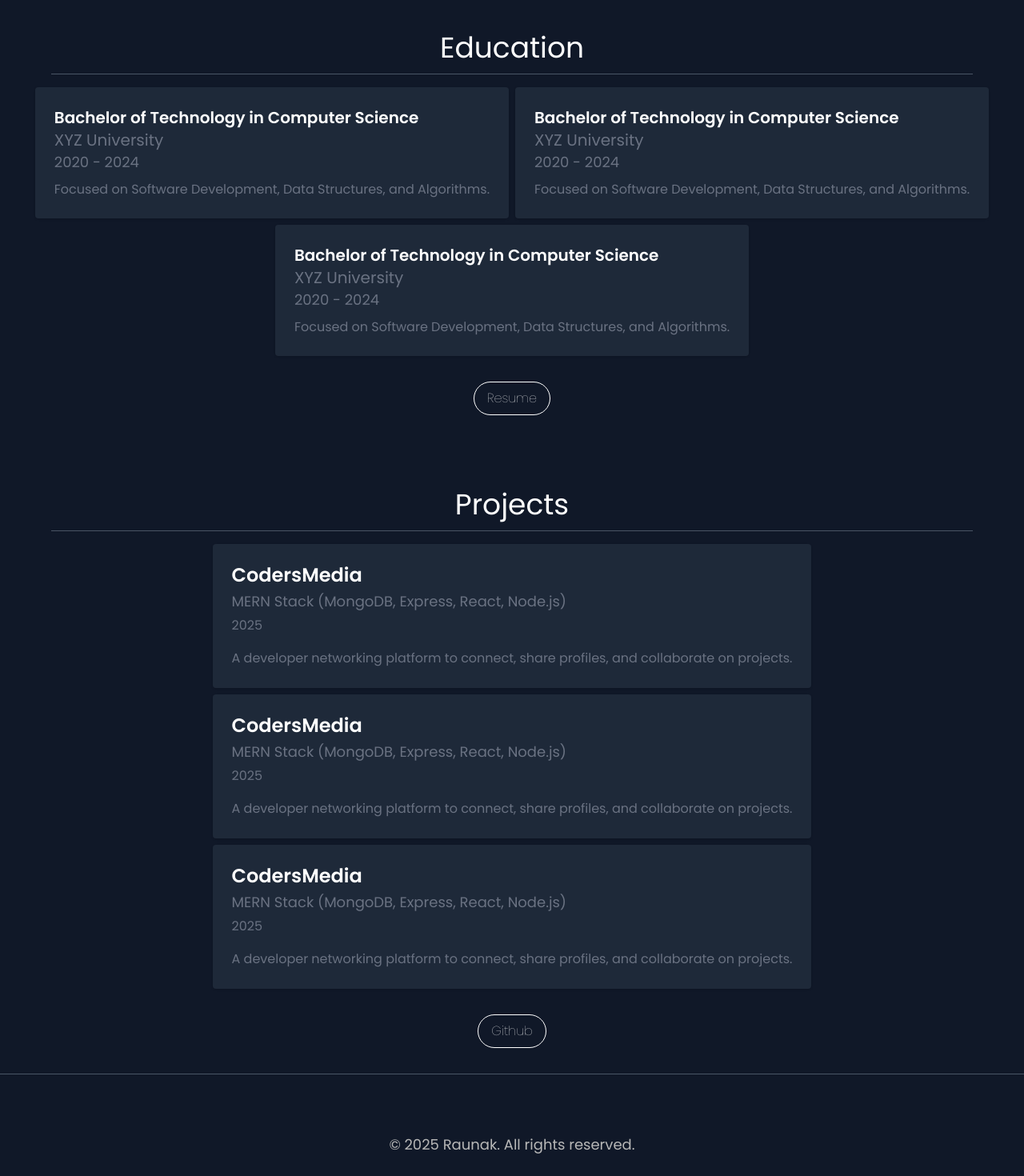
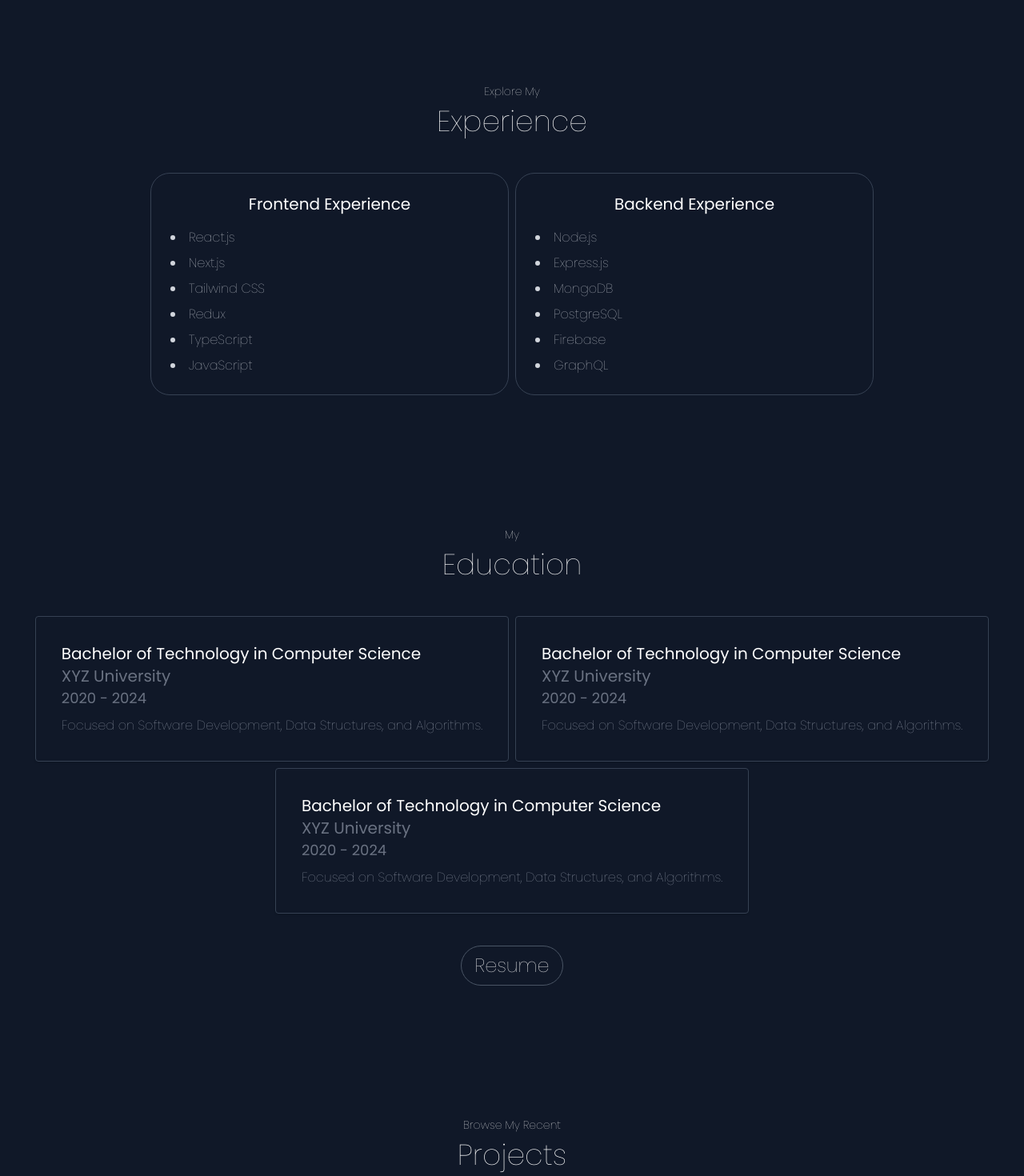
Before and after one commit to CtrlAltWin/New-Portfolio, a React (Vite) app: page /about in a window 1280 px wide. Shown: the part 100-1570 px from the top of the page at 80% size. Built offline with nearby package versions, Linux system fonts and the light colour scheme.

Commit message:
feat:built Experience section in About page

```diff
--- a/src/components/About.jsx
+++ b/src/components/About.jsx
@@ -1,25 +1,56 @@
 import React from "react";
-import Sidebar from "./Sidebar";
 import EducationCard from "./EducationCard";
 import Footer from "./Footer";
 import ProjectCard from "./ProjectCard";
+import ExperienceCard from "./ExperienceCard";
+const frontendTechs = [
+  "React.js",
+  "Next.js",
+  "Tailwind CSS",
+  "Redux",
+  "TypeScript",
+  "JavaScript",
+];
+
+const backendTechs = [
+  "Node.js",
+  "Express.js",
+  "MongoDB",
+  "PostgreSQL",
+  "Firebase",
+  "GraphQL",
+];
 const About = () => {
   return (
     <div className="flex-col text-white mt-6 gap-2">
-      {/* <div className="flex flex-col items-center">
-        <h3 className="text-4xl py-3 w-full text-center">About</h3>
-        <p className="text-center text-2xl text-gray-400">
-          I'm a passionate full-stack developer with expertise in the MERN stack
-          and a strong background in DSA.
-        </p>
-      </div> */}
+      <div className="about-section">
+        <div className="experience flex flex-col items-center">
+          <h3 className="text-sm border-gray-600 w-[90vw] py-1 text-center mt-24 font-thin">
+            Explore My
+          </h3>
+          <h3 className="text-4xl border-gray-600 w-[90vw] py-1 text-center font-thin">
+            Experience
+          </h3>
+          <div className="education-cards flex justify-center flex-wrap gap-2 w-full mt-10">
+            <ExperienceCard
+              title="Frontend Experience"
+              techStacks={frontendTechs}
+            />
+            <ExperienceCard
+              title="Backend Experience"
+              techStacks={backendTechs}
+            />
+          </div>
+        </div>
 
-      <div className="about-section">
-        <div className="education flex flex-col items-center mt-8 py-4">
-          <h3 className="text-4xl sm:border-b border-gray-600 w-[90vw] text-center py-3">
+        <div className="education flex flex-col items-center">
+          <h3 className="text-sm border-gray-600 w-[90vw] py-1 text-center mt-40 font-thin">
+            My
+          </h3>
+          <h3 className="text-4xl border-gray-600 w-[90vw] py-1 text-center font-thin">
             Education
           </h3>
-          <div className="education-cards flex justify-center flex-wrap gap-2 w-full py-4">
+          <div className="education-cards flex justify-center flex-wrap gap-2 w-full mt-10">
             <EducationCard
               degree="Bachelor of Technology in Computer Science"
               school="XYZ University"
@@ -39,18 +70,21 @@ const About = () => {
               description="Focused on Software Development, Data Structures, and Algorithms."
             />
           </div>
-          <div className="flex justify-center my-4">
-            <button className="py-2 px-4 font-thin rounded-full border">
+          <div className="flex justify-center mt-10">
+            <button className="py-2 px-4 font-thin rounded-full text-2xl border border-gray-600">
               Resume
             </button>
           </div>
         </div>
 
-        <div className="Projects flex flex-col items-center border-blue-500 mt-8 py-4">
-          <h3 className="text-4xl sm:border-b border-gray-600 w-[90vw] text-center py-3">
+        <div className="Projects flex flex-col items-center border-blue-500">
+          <h3 className="text-sm border-gray-600 w-[90vw] py-1 text-center mt-40 font-thin">
+            Browse My Recent
+          </h3>
+          <h3 className="text-4xl border-gray-600 w-[90vw] py-1 text-center font-thin">
             Projects
           </h3>
-          <div className="education-cards flex justify-center flex-wrap gap-2 w-full py-4">
+          <div className="project-cards flex justify-center flex-wrap gap-2 w-full mt-10">
             <ProjectCard
               title="CodersMedia"
               stack="MERN Stack (MongoDB, Express, React, Node.js)"
@@ -70,8 +104,8 @@ const About = () => {
               description="A developer networking platform to connect, share profiles, and collaborate on projects."
             />
           </div>
-          <div className="flex justify-center my-4">
-            <button className="py-2 px-4 font-thin rounded-full border">
+          <div className="flex justify-center mt-10">
+            <button className="py-2 px-4 font-thin rounded-full text-2xl border border-gray-600">
               Github
             </button>
           </div>
--- a/src/components/EducationCard.jsx
+++ b/src/components/EducationCard.jsx
@@ -1,10 +1,10 @@
 const EducationCard = ({ degree, school, year, description }) => {
   return (
-    <div className="bg-gray-800 p-6 shadow-sm rounded">
-      <h2 className="text-xl font-semibold text-white">{degree}</h2>
+    <div className="p-8 shadow-sm rounded border border-gray-700">
+      <h2 className="text-xl text-white">{degree}</h2>
       <h3 className="text-xl text-gray-500">{school}</h3>
       <p className="text-lg text-gray-500">{year}</p>
-      <p className="mt-2 text-gray-500">{description}</p>
+      <p className="font-thin mt-2 text-gray-400">{description}</p>
     </div>
   );
 };
--- /dev/null
+++ b/src/components/ExperienceCard.jsx
@@ -0,0 +1,16 @@
+const ExperienceCard = ({ title, techStacks }) => {
+  return (
+    <div className="border border-gray-700 p-6  w-full max-w-md rounded-3xl">
+      <h2 className="text-xl mb-4 text-center">{title}</h2>
+      <ul className="list-disc list-inside space-y-2">
+        {techStacks.map((tech, index) => (
+          <li key={index} className="text-gray-300 font-thin">
+            {tech}
+          </li>
+        ))}
+      </ul>
+    </div>
+  );
+};
+
+export default ExperienceCard;
--- a/src/components/Footer.jsx
+++ b/src/components/Footer.jsx
@@ -1,7 +1,7 @@
 const Footer = () => {
   return (
-    <div className="bg-gray-900 text-white h-44 w-full flex items-center justify-center border-t border-gray-600">
-      <p className="text-lg text-[#B8B8B8]">
+    <div className="bg-gray-900 text-white h-44 w-full flex items-center justify-center border-t border-gray-600 mt-10">
+      <p className="text-lg font-thin">
         &copy; {new Date().getFullYear()} Raunak. All rights reserved.
       </p>
     </div>
--- a/src/components/Header.jsx
+++ b/src/components/Header.jsx
@@ -2,23 +2,15 @@ import React from "react";
 import { Link } from "react-router-dom";
 const Header = () => {
   return (
-    <div className="h-20 text-white flex justify-between items-center px-8 border-b border-gray-700">
+    <div className="h-20 text-white flex justify-between items-center px-10 border border-gray-700">
       <Link className="text-lg sm:text-[2.8vmin]">Portfolio</Link>
       <div className="flex gap-[3.5vw] sm:text-[2.7vmin] items-center font-extralight">
-        <Link
-          to={"/"}
-          className="hover:text-white ease-in duration-200"
-        >
+        <Link to={"/"} className="hover:text-white ease-in duration-200">
           Home
         </Link>
-        <Link
-          to={"/about"}
-          className="hover:text-white ease-in duration-200"
-        >
+        <Link to={"/about"} className="hover:text-white ease-in duration-200">
           About
         </Link>
-
-
       </div>
     </div>
   );
--- a/src/components/Home.jsx
+++ b/src/components/Home.jsx
@@ -5,7 +5,7 @@ const Home = () => {
   const navigate = useNavigate();
   return (
     <div className="flex">
-      <div className="flex flex-col w-full items-center h-[calc(100vh-5.5rem)] py-6 px-4">
+      <div className="flex flex-col w-full items-center py-6 px-4">
         {/* Profile Section */}
         <div className="flex flex-col items-center text-center md:text-left gap-6">
           {/* Profile Image */}
@@ -18,7 +18,7 @@ const Home = () => {
           </div>
 
           {/* Hero Content */}
-          <h3 className="font-semibold text-white text-2xl sm:text-[3vw] lg:text-3xl">
+          <h3 className="text-white text-2xl sm:text-[3vw] lg:text-3xl">
             Turning Ideas Into Reality with
             <span className="text-blue-500 hover:text-4xl duration-200 ease-in">
               {" "}
@@ -27,7 +27,7 @@ const Home = () => {
           </h3>
         </div>
         {/* Introduction */}
-        <p className="font-light text-gray-400 text-xl md:text-2xl text-center max-w-3xl mt-6 md:mt-10">
+        <p className="font-thin text-gray-400 text-xl md:text-2xl text-center max-w-3xl mt-6 md:mt-10">
           Hey, I'm <span className="font-semibold">Raunak</span>, a Full-Stack
           Developer specializing in{" "}
           <span className="font-medium text-blue-500">MERN</span>,
@@ -41,12 +41,12 @@ const Home = () => {
           <button className="h-12 sm:w-48 px-6 border-2 border-blue-600 hover:bg-blue-600 hover:scale-95 duration-200 ease-in text-white rounded-lg">
             Hire Me
           </button>
-          <button className="h-12 sm:w-48 px-6 border-2 hover:border-green-600 hover:bg-green-600 hover:scale-95 duration-200 ease-in text-white rounded-lg">
+          <button className="h-12 sm:w-48 px-6 border-2 border-gray-500 hover:border-green-600 hover:bg-green-600 hover:scale-95 duration-200 ease-in text-white rounded-lg">
             Know Me
           </button>
         </div>
       </div>
-      <div className="hidden sm:flex w-12 h-[calc(100vh-5.5rem)] flex-col justify-center gap-8 px-3 text-blue-500 py-10">
+      <div className="hidden sm:flex w-12 h-[calc(100vh-5.5rem)] flex-col justify-center gap-8 px-3 text-gray-500">
         <div>
           <svg
             xmlns="http://www.w3.org/2000/svg"
--- a/src/components/ProjectCard.jsx
+++ b/src/components/ProjectCard.jsx
@@ -1,12 +1,12 @@
 const ProjectCard = ({ title, stack, year, description }) => {
   return (
-      <div className="bg-gray-800 p-6 flex flex-col justify-between shadow-sm rounded">
+    <div className="p-8 flex flex-col justify-between shadow-sm rounded border border-gray-700">
       <div>
-          <h2 className="text-2xl font-semibold text-white leading-tight">{title}</h2>
+        <h2 className="text-2xl text-white leading-tight">{title}</h2>
         <h3 className="text-lg text-gray-500 mt-1">{stack}</h3>
         <p className="text-md text-gray-500 mt-1">{year}</p>
       </div>
-        <p className="text-gray-500 mt-4 leading-relaxed">{description}</p>
+      <p className="font-thin text-gray-400 mt-4 leading-relaxed">{description}</p>
     </div>
   );
 };
--- a/src/components/Sidebar.jsx
+++ /dev/null
@@ -1,18 +0,0 @@
-import React from "react";
-import SidebarButtons from "./SidebarButtons";
-const titles = [
-  "Projects",
-  "Education",
-  "Resume",
-];
-const Sidebar = () => {
-  return (
-    <div className="flex  border-blue-500 justify-center w-[100vw] overflow-x-scroll hide-scrollbar">
-      {titles.map((title) => (
-        <SidebarButtons title={title} />
-      ))}
-    </div>
-  );
-};
-
-export default Sidebar;
--- a/src/components/SidebarButtons.jsx
+++ /dev/null
@@ -1,11 +0,0 @@
-import React from "react";
-
-const SidebarButtons = ({title}) => {
-  return (
-    <buttons className="p-2 duration-200 text-lg ease-in px-4 font-thin">
-      {title}
-    </buttons>
-  );
-};
-
-export default SidebarButtons;
--- a/src/main.jsx
+++ b/src/main.jsx
@@ -3,8 +3,6 @@ import "./index.css";
 import { createBrowserRouter, RouterProvider } from "react-router-dom";
 import Home from "./components/Home.jsx";
 import App from "./App.jsx";
-import Contact from "./components/Contact.jsx";
-import Projects from "./components/Projects.jsx";
 import About from "./components/About.jsx";
 const appRouter = createBrowserRouter([
   {
```
Also changed, not shown: src/components/Contact.jsx (deleted, +0 -97 lines), src/components/particles.jsx (deleted, +0 -103 lines). Lines whose indentation alone changed are shown as unchanged.
